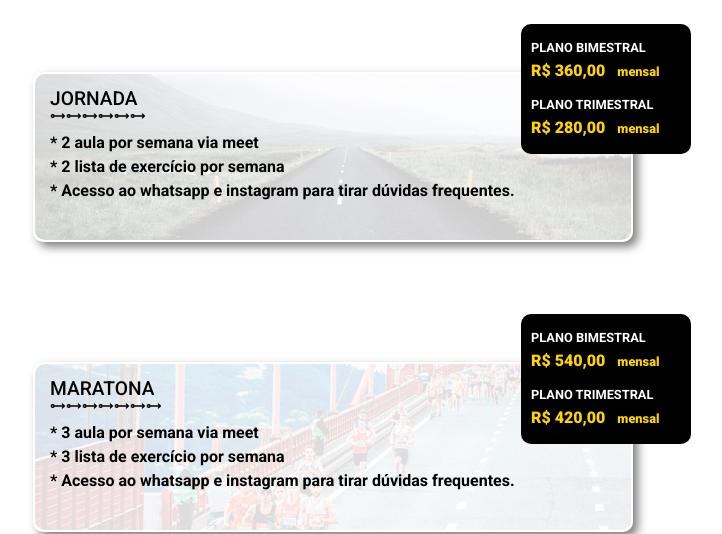
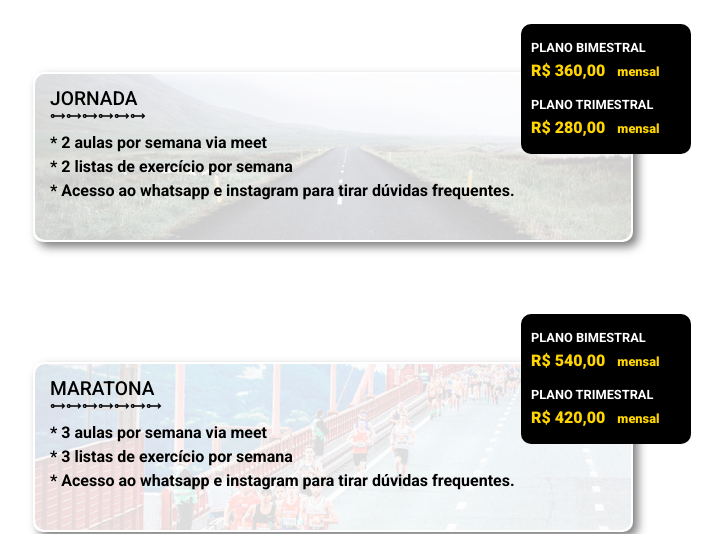
Before and after one commit to gleiMoura/cosmoEducationSite, a React (Vite) app: page / in a window 1280 px wide. Shown: the part 1820-2354 px from the top of the page, without its empty margins (307-1029 px from the left). Built offline with nearby package versions, Linux system fonts and the light colour scheme; the HTML template or start-up script is replaced by a standard one.

Commit message:
♻️ refactor: change text

```diff
--- a/src/pages/planPage.tsx
+++ b/src/pages/planPage.tsx
@@ -76,10 +76,10 @@ export const Plans: FC = () => {
                                 <CgArrowLongRightC className="icon" />
                             </div>
                             <p className="text">
-                                * 2 aula por semana via meet
+                                * 2 aulas por semana via meet
                             </p>
                             <p className="text">
-                                * 2 lista de exercício por semana
+                                * 2 listas de exercício por semana
                             </p>
                             <p className="text">
                                 * Acesso ao whatsapp e instagram para tirar dúvidas frequentes.
@@ -114,10 +114,10 @@ export const Plans: FC = () => {
                                 <CgArrowLongRightC className="icon" />
                             </div>
                             <p className="text">
-                                * 3 aula por semana via meet
+                                * 3 aulas por semana via meet
                             </p>
                             <p className="text">
-                                * 3 lista de exercício por semana
+                                * 3 listas de exercício por semana
                             </p>
                             <p className="text">
                                 * Acesso ao whatsapp e instagram para tirar dúvidas frequentes.
```
